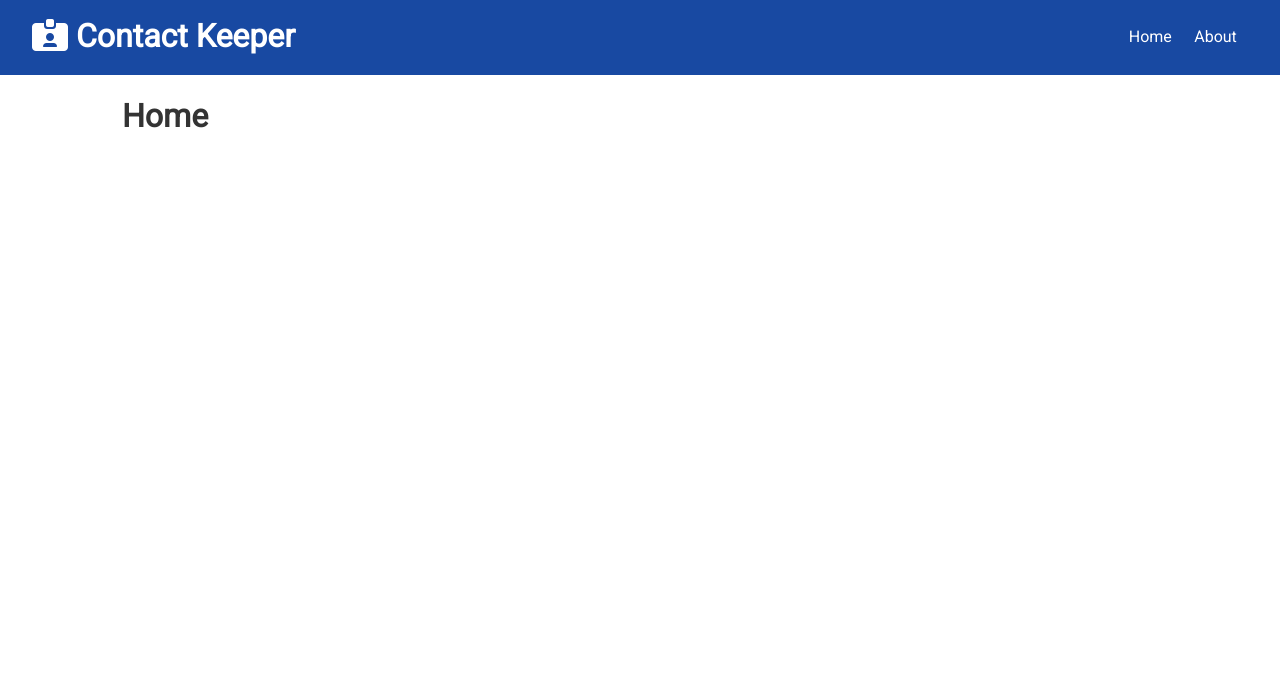
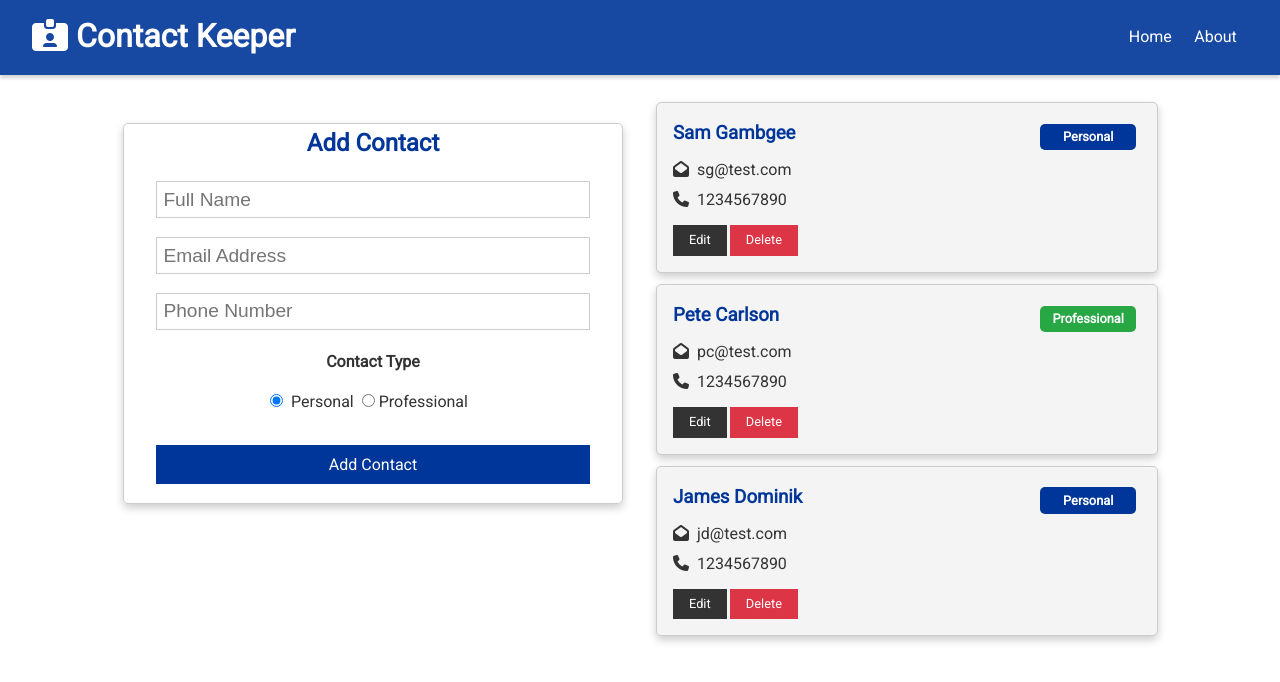
Before and after one commit to jjad14/contact-keeper, a React (Create React App) app in the folder client/: page / in a window 1280 px wide. Shown: the top 682 px of the page. Built offline with nearby package versions, Linux system fonts and the light colour scheme.

Commit message:
Add Contact and Dsiplay Form and List of Contacts

```diff
--- a/client/src/App.css
+++ b/client/src/App.css
@@ -93,8 +93,11 @@ img {
 /* Cards */
 .card {
   padding: 1rem;
-  border: #ccc 1px dotted;
+  /* border: #ccc 1px dotted; */
   margin: 0.7rem 0;
+  border: 1px solid #ccc;
+  border-radius: 5px;
+  box-shadow: 0 4px 8px 0 rgba(0, 0, 0, 0.2);
 }
 
 /* List */
@@ -308,6 +311,7 @@ input[type='text'],
 input[type='email'],
 input[type='password'],
 input[type='date'],
+input[type='tel'],
 select,
 textarea {
   display: block;
@@ -335,6 +339,9 @@ button {
   margin: 2rem auto;
   overflow: hidden;
   padding: 0 2rem;
+  border: 1px solid #ccc;
+  border-radius: 5px;
+  box-shadow: 0 4px 8px 0 rgba(0, 0, 0, 0.2);
 }
 
 .form-container h1,
@@ -364,6 +371,7 @@ table th {
   border-bottom: solid 1px var(--primary-color);
   opacity: 0.9;
   margin-bottom: 1rem;
+  box-shadow: 0 3px 4px 0 rgba(0, 0, 0, 0.2);
 }
 
 .navbar ul {
@@ -398,6 +406,18 @@ table th {
 .item-exit-active {
   opacity: 0;
   transition: opacity 1000ms ease-in;
+}
+
+.capitalize {
+  text-transform: capitalize;
+  float: right;
+  width: 6rem;
+}
+
+.buttons {
+  display: flexbox;
+  flex-direction: row;
+  text-align: center;
 }
 
 /* Mobile Styles */
--- a/client/src/App.js
+++ b/client/src/App.js
@@ -6,12 +6,15 @@ import Navbar from './components/layout/Navbar';
 import Home from './components/pages/Home';
 import About from './components/pages/About';
 
+import ContactState from './context/contact/ContactState';
+
 const App = () => {
   return (
+    <ContactState>
       <BrowserRouter>
         <Fragment>
           <Navbar />
-        <div className="container">
+          <div className='container'>
             <Switch>
               <Route exact path='/' component={Home}/>
               <Route exact path='/about' component={About}/>
@@ -19,6 +22,7 @@ const App = () => {
           </div>
         </Fragment>
       </BrowserRouter>
+    </ContactState>
   );
 }
 
--- /dev/null
+++ b/client/src/components/contacts/ContactForm.js
@@ -0,0 +1,83 @@
+import React, { useState, useContext } from 'react';
+
+import ContactContext from '../../context/contact/contactContext';
+
+const ContactForm = () => {
+    const contactContext = useContext(ContactContext);
+
+    const [contact, setContact] = useState({
+        name: '',
+        email: '',
+        phone: '',
+        type: 'personal'
+    });
+
+    const { name, email, phone, type } = contact;
+
+    const onChangeHandler = (e) => {
+        setContact({...contact, [e.target.name]: e.target.value});
+    };
+
+    const onSubmitHandler = (e) => {
+        e.preventDefault();
+
+        contactContext.addContact(contact);
+
+        // reset form
+        setContact({
+            name: '',
+            email: '',
+            phone: '',
+            type: 'personal'
+        });
+    };
+
+    return (
+        <form onSubmit={onSubmitHandler} className="form-container">
+            <h2 className="text-primary">Add Contact</h2>
+            <input
+                type="text"
+                placeholder="Full Name"
+                name="name"
+                value={name}
+                onChange={onChangeHandler}/>
+            <input
+                type="email"
+                placeholder="Email Address"
+                name="email"
+                value={email}
+                onChange={onChangeHandler}/>
+            <input
+                type="tel"
+                placeholder="Phone Number"
+                name="phone"
+                value={phone}
+                pattern="[0-9]{3}-[0-9]{3}-[0-9]{4}|[0-9]{10}"
+                onChange={onChangeHandler}/>
+
+            <div className="buttons">
+                <h4>Contact Type</h4>
+                <input
+                    type="radio"
+                    name="type"
+                    value="personal"
+                    checked={type === 'personal'}
+                    onChange={onChangeHandler}/>
+                    &nbsp; Personal &nbsp;
+                <input
+                    type="radio"
+                    name="type"
+                    value="professional"
+                    checked={type === 'professional'}
+                    onChange={onChangeHandler}/>
+                    &nbsp;Professional &nbsp;
+            </div>
+
+            <div>
+                <input type="submit" value="Add Contact" className="btn btn-primary btn-block"/>
+            </div>
+        </form>
+    );
+};
+
+export default ContactForm;
--- /dev/null
+++ b/client/src/components/contacts/ContactItem.js
@@ -0,0 +1,50 @@
+import React, { useContext } from 'react';
+import PropTypes from 'prop-types'
+
+import ContactContext from '../../context/contact/contactContext';
+
+const ContactItem = ({ contact }) => {
+    const contactContext = useContext(ContactContext);
+
+    const { id, name, email, phone, type } = contact;
+
+    return (
+        <div className='card bg-light'>
+            <h3 className="text-primary text-left">
+                {name}&nbsp;
+                <span
+                    className={'capitalize badge ' + (type === 'professional' ? 'badge-success' : 'badge-primary')}>
+                        {type}
+                </span>
+            </h3>
+            <ul className="list">
+                {email && (
+                <li>
+                    <i className="fas fa-envelope-open"></i>
+                    &nbsp;&nbsp;{email}
+                </li>)}
+                {phone && (
+                <li>
+                    <i className="fas fa-phone"></i>
+                    &nbsp;&nbsp;{phone}
+                </li>)}
+            </ul>
+            <p>
+                <button
+                    className="btn btn-dark btn-sm">
+                        Edit
+                </button>
+                <button
+                    className="btn btn-danger btn-sm">
+                        Delete
+                </button>
+            </p>
+        </div>
+    );
+};
+
+ContactItem.propTypes = {
+    contact: PropTypes.object.isRequired
+};
+
+export default ContactItem;
--- /dev/null
+++ b/client/src/components/contacts/Contacts.js
@@ -0,0 +1,20 @@
+import React, { useContext, Fragment } from 'react';
+import ContactContext from '../../context/contact/contactContext';
+
+import ContactItem from './ContactItem';
+
+const Contacts = () => {
+    const contactContext = useContext(ContactContext);
+
+    const { contacts } = contactContext;
+
+    return (
+        <Fragment>
+            {contacts.map(contact => (
+                <ContactItem key={contact.id} contact={contact} />
+            ))}
+        </Fragment>
+    );
+};
+
+export default Contacts;
--- a/client/src/components/pages/Home.js
+++ b/client/src/components/pages/Home.js
@@ -1,9 +1,17 @@
 import React from 'react'
+
+import Contacts from '../contacts/Contacts';
+import ContactForm from '../contacts/ContactForm';
 
 const Home = () => {
     return (
-        <div>
-            <h1>Home</h1>
+        <div className='grid-2'>
+            <div>
+                <ContactForm />
+            </div>
+            <div>
+                <Contacts />
+            </div>
         </div>
     )
 }
--- /dev/null
+++ b/client/src/context/actions.js
@@ -0,0 +1,12 @@
+export const ADD_CONTACT = 'ADD_CONTACT';
+export const DELETE_CONTACT = 'DELETE_CONTACT';
+export const UPDATE_CONTACT = 'UPDATE_CONTACT';
+
+export const SET_CURRENT = 'SET_CURRENT'
+export const CLEAR_CURRENT = 'CLEAR_CURRENT';
+
+export const FILTER_CONTACTS = 'FILTER_CONTACTS';
+export const CLEAR_FILTER = 'CLEAR_FILTER';
+
+export const SET_ALERT = 'SET_ALERT';
+export const REMOVE_ALERT = 'REMOVE_ALERT';
--- /dev/null
+++ b/client/src/context/contact/ContactState.js
@@ -0,0 +1,75 @@
+import React, { useReducer } from 'react';
+// import uuid from 'uuid';
+import {v4 as uuidv4} from "uuid";
+
+import ContactContext from './contactContext';
+import contactReducer from './contactReducer';
+import * as actions from '../actions';
+
+const ContactState = props => {
+    const initalState = {
+        contacts: [
+            {
+                id: 1,
+                name: 'Sam Gambgee',
+                email: 'sg@test.com',
+                phone: '1234567890',
+                type: 'personal',
+            },
+            {
+                id: 2,
+                name: 'Pete Carlson',
+                email: 'pc@test.com',
+                phone: '1234567890',
+                type: 'professional',
+            },
+            {
+                id: 3,
+                name: 'James Dominik',
+                email: 'jd@test.com',
+                phone: '1234567890',
+                type: 'personal',
+            }
+        ]
+    };
+
+    const [ state, dispatch ] = useReducer(contactReducer, initalState);
+
+    // Add Contact
+    const addContact = contact => {
+        contact.id = uuidv4();
+
+        dispatch({ type: actions.ADD_CONTACT, payload: contact});
+    };
+
+    // Delete Contact
+
+
+    // Update Contact
+
+
+    // Set Current Contact
+    // 11:11
+
+    // Clear Current Contact
+
+
+    // Filter Contacts
+
+
+    // Clear Filter
+
+
+    return (
+        <ContactContext.Provider
+        value={{
+            contacts: state.contacts,
+            addContact
+        }}>
+            { props.children }
+        </ContactContext.Provider>
+    );
+
+};
+
+export default ContactState;
--- /dev/null
+++ b/client/src/context/contact/contactContext.js
@@ -0,0 +1,5 @@
+import { createContext } from 'react';
+
+const contactContext = createContext();
+
+export default contactContext;
--- /dev/null
+++ b/client/src/context/contact/contactReducer.js
@@ -0,0 +1,18 @@
+import * as actions from '../actions';
+
+const reducer = (state, action) => {
+    switch (action.type) {
+        case actions.ADD_CONTACT:
+            return {
+                ...state,
+                contacts: [
+                    ...state.contacts,
+                    action.payload
+                ]
+            };
+        default:
+            return state;
+    }
+};
+
+export default reducer;
```
Lines whose indentation alone changed are shown as unchanged.
